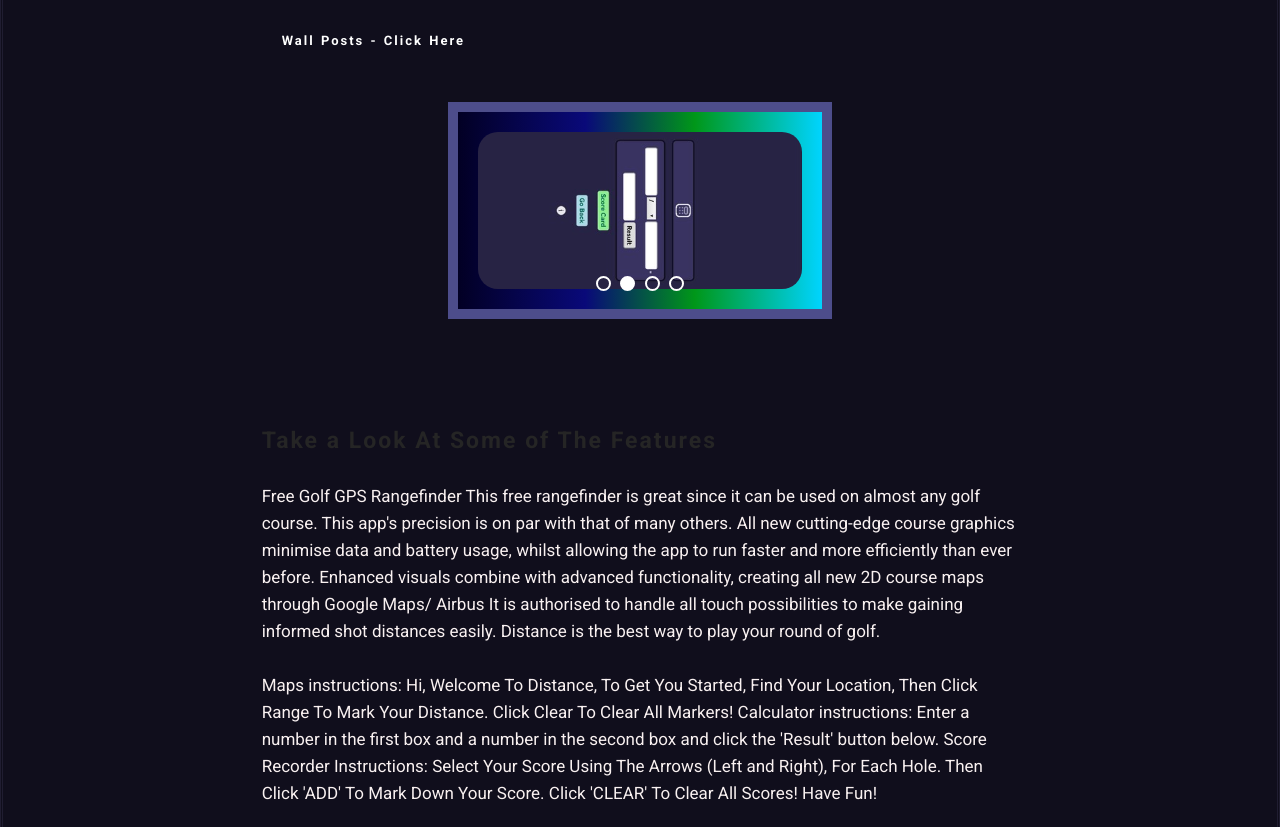
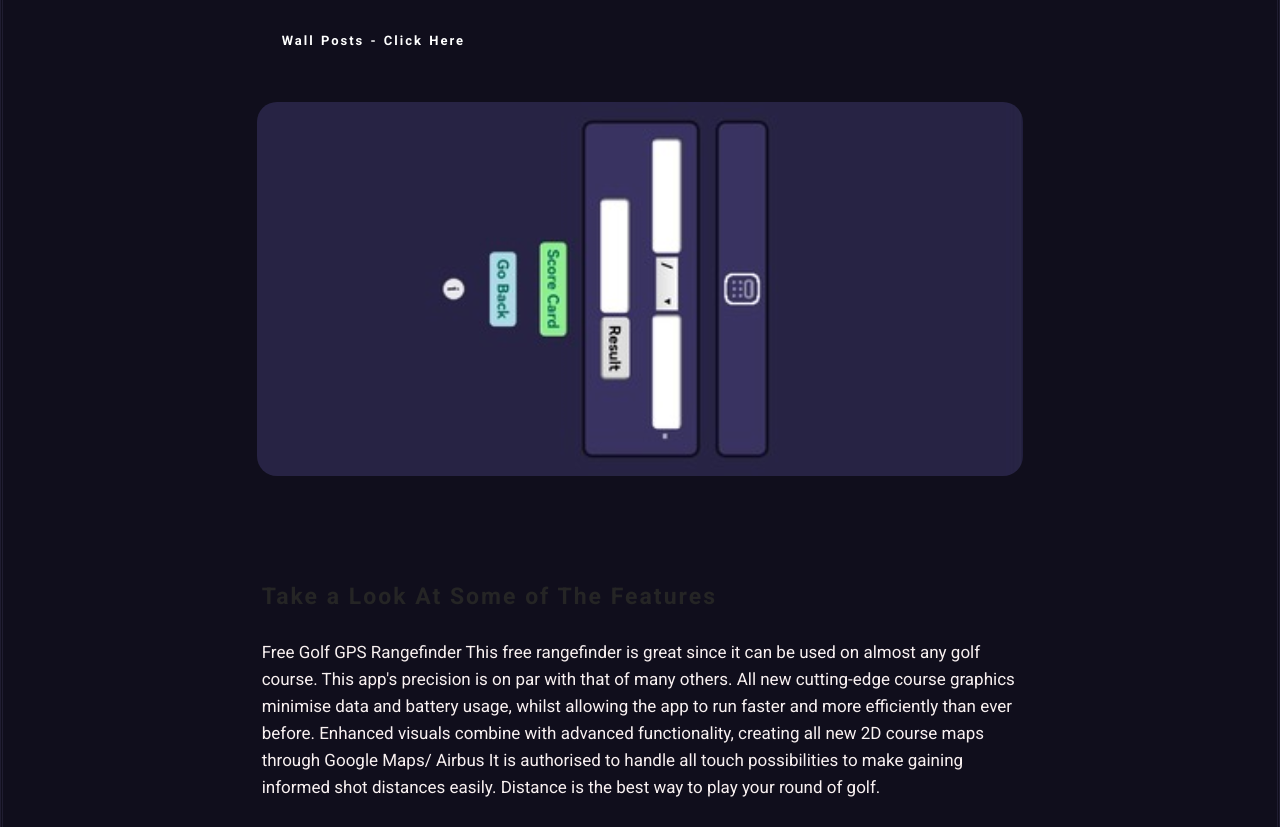
Before and after one commit to GabrielSedua/golfrangefinder, a plain HTML site: page index.html in a window 1280 px wide. Shown: the part 1476-2303 px from the top of the page. Drawn offline with Linux system fonts and the light colour scheme; a script that the page names is missing.

Commit message:
Add files via upload

```diff
--- a/index.html
+++ b/index.html
@@ -147,10 +147,6 @@
 		<div class="mbr-section__container container article-slider mbr-section__container--middle">
 			<div class=" col-sm-8 col-sm-offset-2">
 				<ol class="carousel-indicators">
-					<li data-app-prevent-settings="" data-target="#slider2-88" data-slide-to="0" class="active"></li>
-					<li data-app-prevent-settings="" data-target="#slider2-88" data-slide-to="1"></li>
-					<li data-app-prevent-settings="" data-target="#slider2-88" class="" data-slide-to="2"></li>
-					<li data-app-prevent-settings="" data-target="#slider2-88" class="" data-slide-to="3"></li>
 				</ol>
 				<div class="carousel-inner" role="listbox">
 					<div class="mbr-box mbr-section mbr-section--relative mbr-section--fixed-size mbr-section--bg-adapted item dark center active">
@@ -213,13 +209,8 @@
 		</div>
 		<style>
 			.bordereds {
-				padding: 20px;
-				border: 10px solid #4d4d8b;
-				background: linear-gradient(90deg, rgba(2,0,36,1) 0%, rgba(9,9,121,1) 35%,rgba(0, 151,25,1) 65%, rgba(0,212,255,1) 100%);
-				text-align: center;
-				margin: auto;
-				width: 50%;
-				height:auto;
+	width: auto;
+	height: auto;
 			}
 		</style>
 	</section>
```
